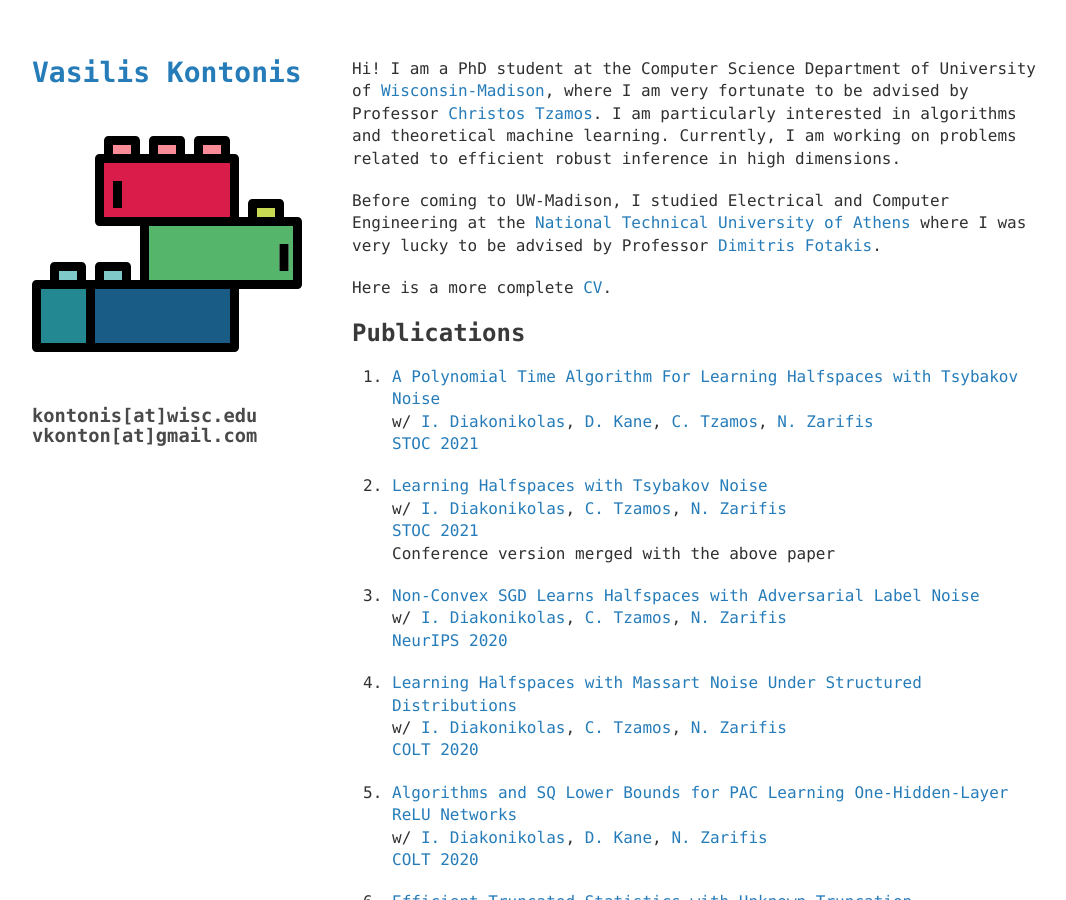
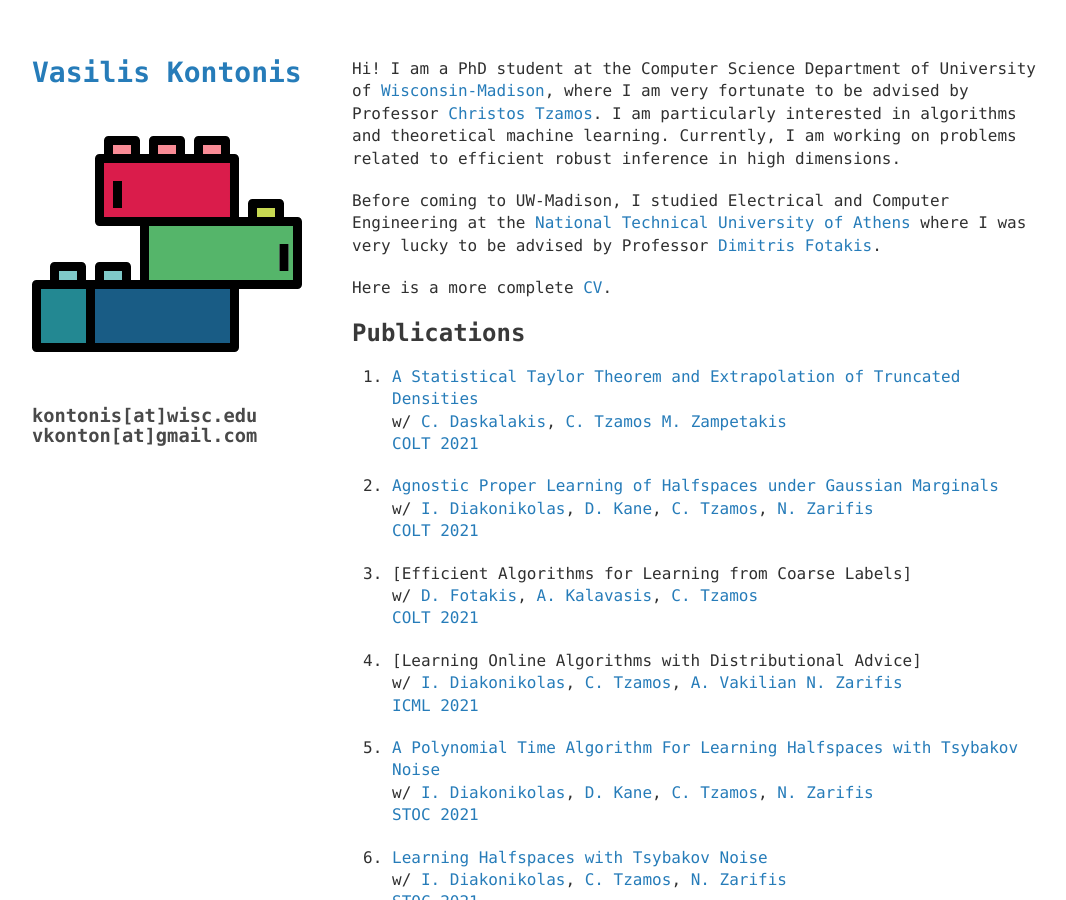
Before and after one commit to vkonton/vkonton.github.io, a Jekyll site: the page built from index.md, in a window 1280 px wide and 900 px high. Shown: the whole window, without its empty margins (98-1164 px from the left). Built offline with Jekyll 4.4.1, drawn with Linux system fonts in a browser that asks for light colours.

Commit message:
COLT and ICML papers

```diff
--- a/index.md
+++ b/index.md
@@ -23,6 +23,23 @@ Here is a more complete [CV](assets/cv/cv.pdf).
 [thesis-link]: http://artemis.cslab.ntua.gr/Dienst/UI/1.0/Display/artemis.ntua.ece/DT2017-0274?abstract=%EA%EF%ED%F4%EF%ED%DE%F2
 
 ## Publications
+
+1. [A Statistical Taylor Theorem and Extrapolation of Truncated Densities](https://arxiv.org/abs/2106.15908) <br/>
+    w/ [C. Daskalakis][daskalakis], [C. Tzamos][tzamos] [M. Zampetakis][zampetakis] <br/>
+    [COLT 2021](http://www.learningtheory.org/colt2021/)
+
+1. [Agnostic Proper Learning of Halfspaces under Gaussian Marginals](https://arxiv.org/abs/2102.05629) <br/>
+    w/ [I. Diakonikolas][idiakonikolas], [D. Kane][kane], [C. Tzamos][tzamos], [N. Zarifis][zarifis] <br/>
+    [COLT 2021](http://www.learningtheory.org/colt2021/)
+
+1. [Efficient Algorithms for Learning from Coarse Labels] <br/>
+    w/ [D. Fotakis][fotakis], [A. Kalavasis][kane], [C. Tzamos][tzamos] <br/>
+    [COLT 2021](http://www.learningtheory.org/colt2021/)
+
+1. [Learning Online Algorithms with Distributional Advice] <br/>
+    w/ [I. Diakonikolas][idiakonikolas], [C. Tzamos][tzamos], [A. Vakilian][vakilian] [N. Zarifis][zarifis] <br/>
+    [ICML 2021](https://icml.cc)
+
 1. [A Polynomial Time Algorithm For Learning Halfspaces with Tsybakov Noise](https://arxiv.org/abs/2010.01705) <br/>
     w/ [I. Diakonikolas][idiakonikolas], [D. Kane][kane], [C. Tzamos][tzamos], [N. Zarifis][zarifis] <br/>
     [STOC 2021](http://acm-stoc.org/stoc2021/)
@@ -73,6 +90,7 @@ Here is a more complete [CV](assets/cv/cv.pdf).
 [daskalakis]:https://people.csail.mit.edu/costis/
 [skoulakis]:http://www.corelab.ntua.gr/~sskoul/
 [idiakonikolas]:http://www.iliasdiakonikolas.org/
+[vakilian]:http://www.mit.edu/~vakilian/
 
 
 ## Service
```
Also changed, not shown: 7 other files.
